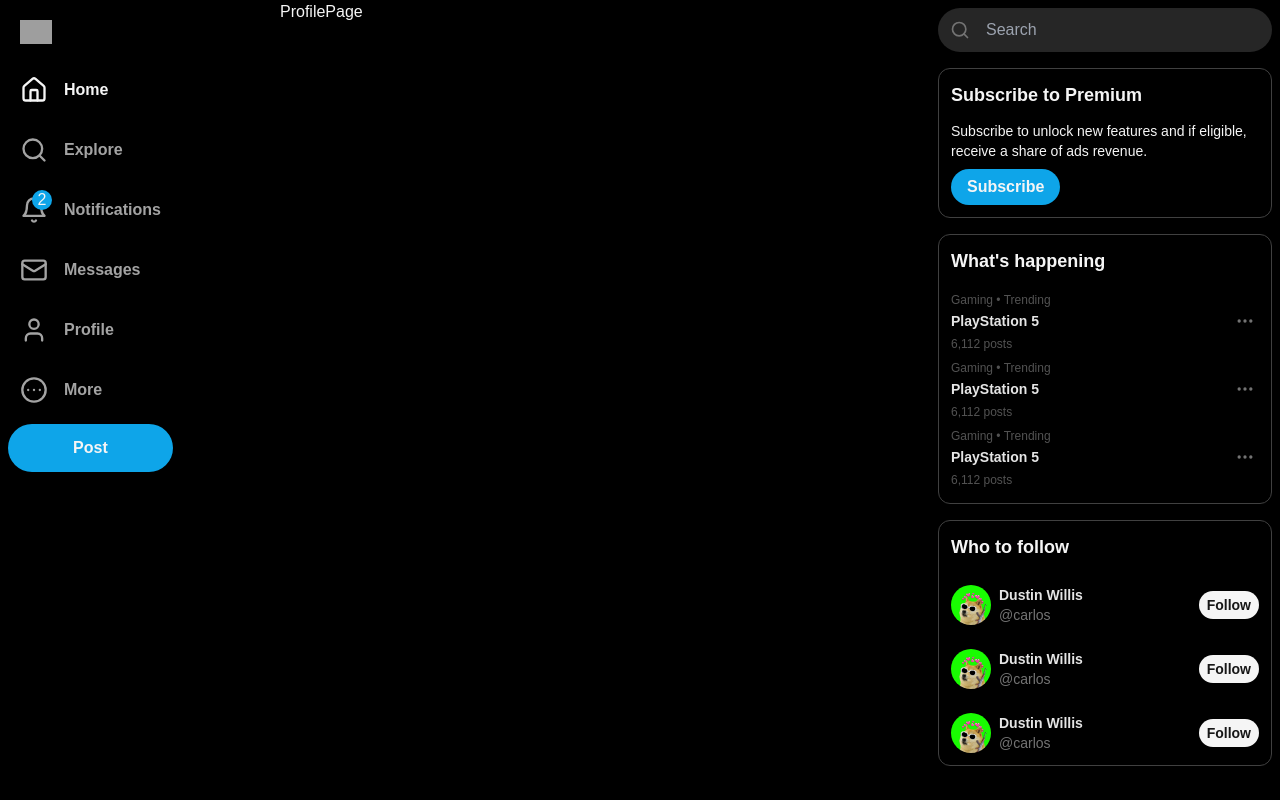
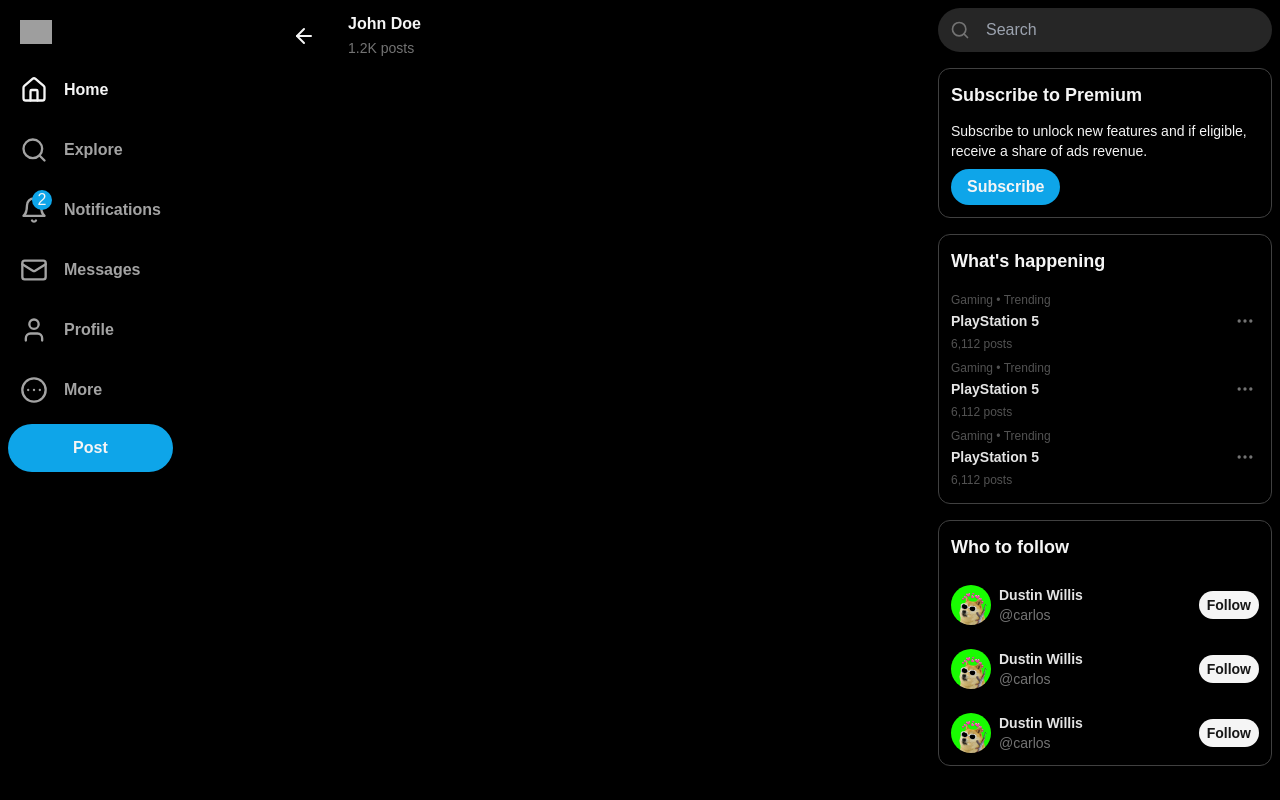
Before and after one commit to jayantpathariya/x, a Next.js app: page /bookmarks in a window 1280 px wide. Built offline with nearby package versions, Linux system fonts and the light colour scheme; grey boxes are pictures that could not be loaded; a web font is replaced by a local one.

Commit message:
profile header added

```diff
--- a/app/(site)/[username]/page.tsx
+++ b/app/(site)/[username]/page.tsx
@@ -1,5 +1,11 @@
+import { ProfileHeader } from "@/components/profile-header";
+
 const ProfilePage = () => {
-  return <div>ProfilePage</div>;
+  return (
+    <div>
+      <ProfileHeader />
+    </div>
+  );
 };
 
 export default ProfilePage;
--- /dev/null
+++ b/components/profile-header.tsx
@@ -0,0 +1,15 @@
+import { ArrowLeft } from "lucide-react";
+
+export const ProfileHeader = () => {
+  return (
+    <div className="bg-black/50 p-3 flex items-center gap-x-8">
+      <button>
+        <ArrowLeft />
+      </button>
+      <div>
+        <p className="font-semibold">John Doe</p>
+        <span className="text-sm text-neutral-500">1.2K posts</span>
+      </div>
+    </div>
+  );
+};
```
